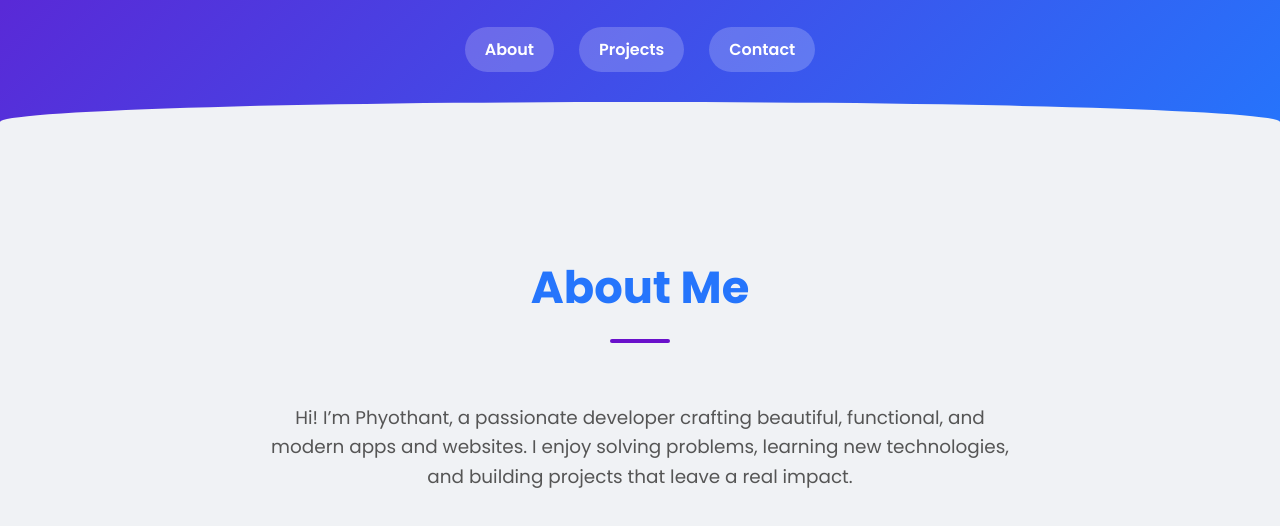
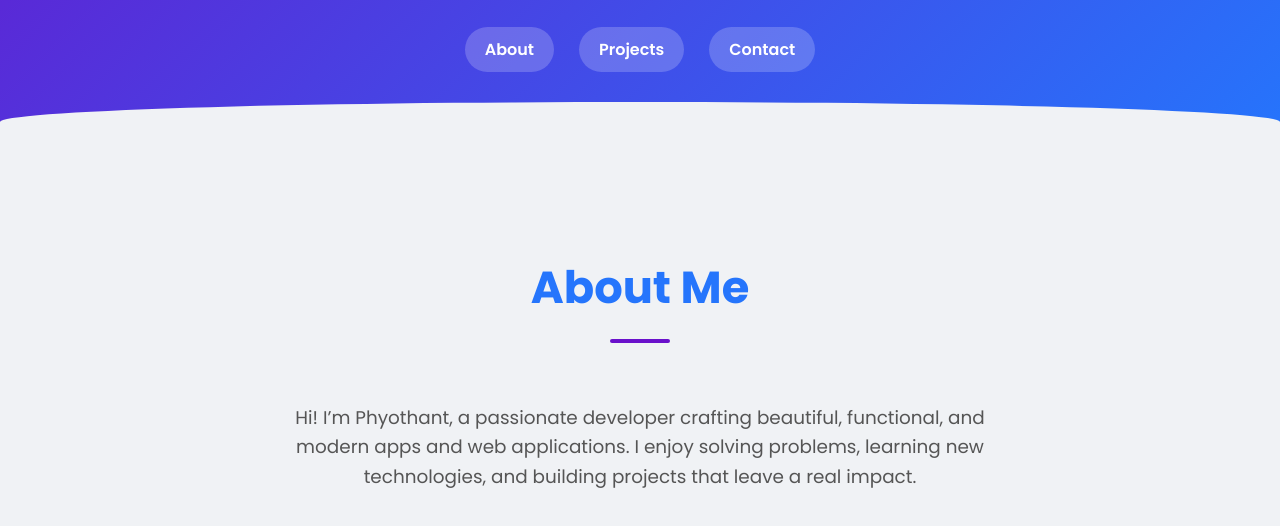
Before and after one commit to phyothant-dev/portfolio, a plain HTML site: page index.html in a window 1280 px wide. Shown: the part 460-986 px from the top of the page. Drawn offline with Linux system fonts and the light colour scheme.

Commit message:
Update index.html

```diff
--- a/index.html
+++ b/index.html
@@ -200,7 +200,7 @@
 <section id="about">
   <h2>About Me</h2>
   <p>
-    Hi! I’m Phyothant, a passionate developer crafting beautiful, functional, and modern apps and websites.
+    Hi! I’m Phyothant, a passionate developer crafting beautiful, functional, and modern apps and web applications.
     I enjoy solving problems, learning new technologies, and building projects that leave a real impact.
   </p>
 </section>
```
